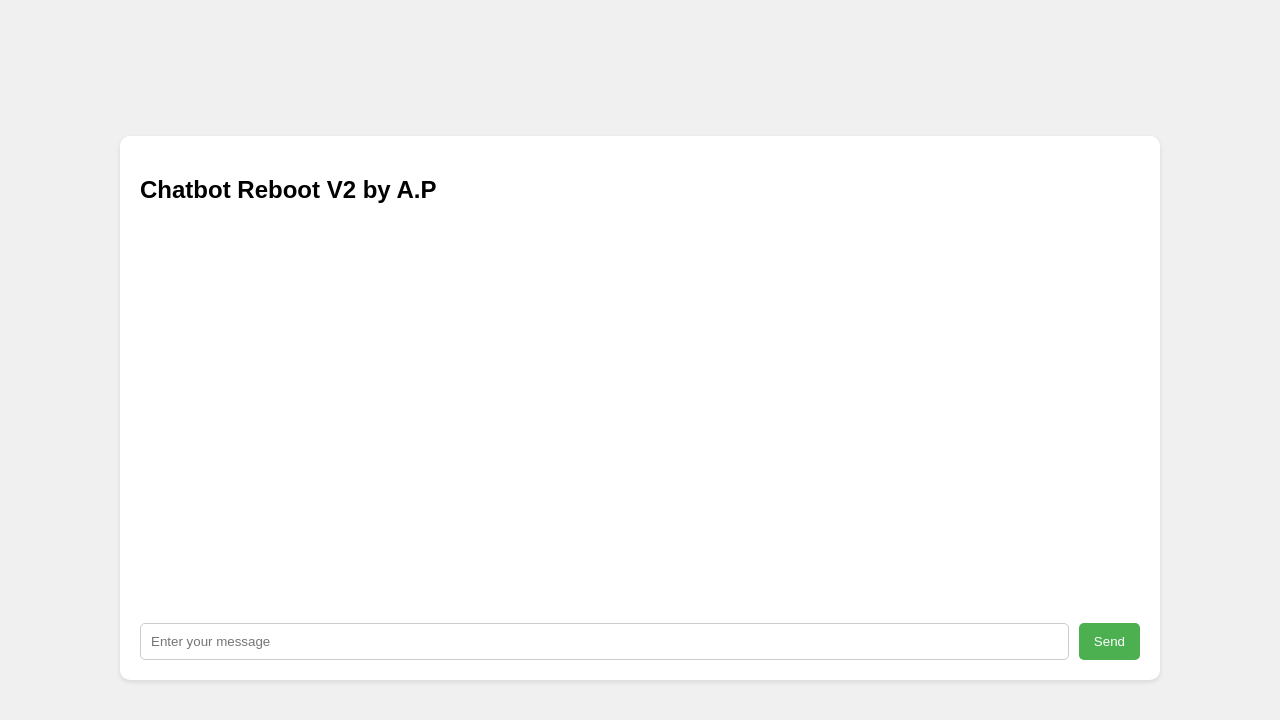
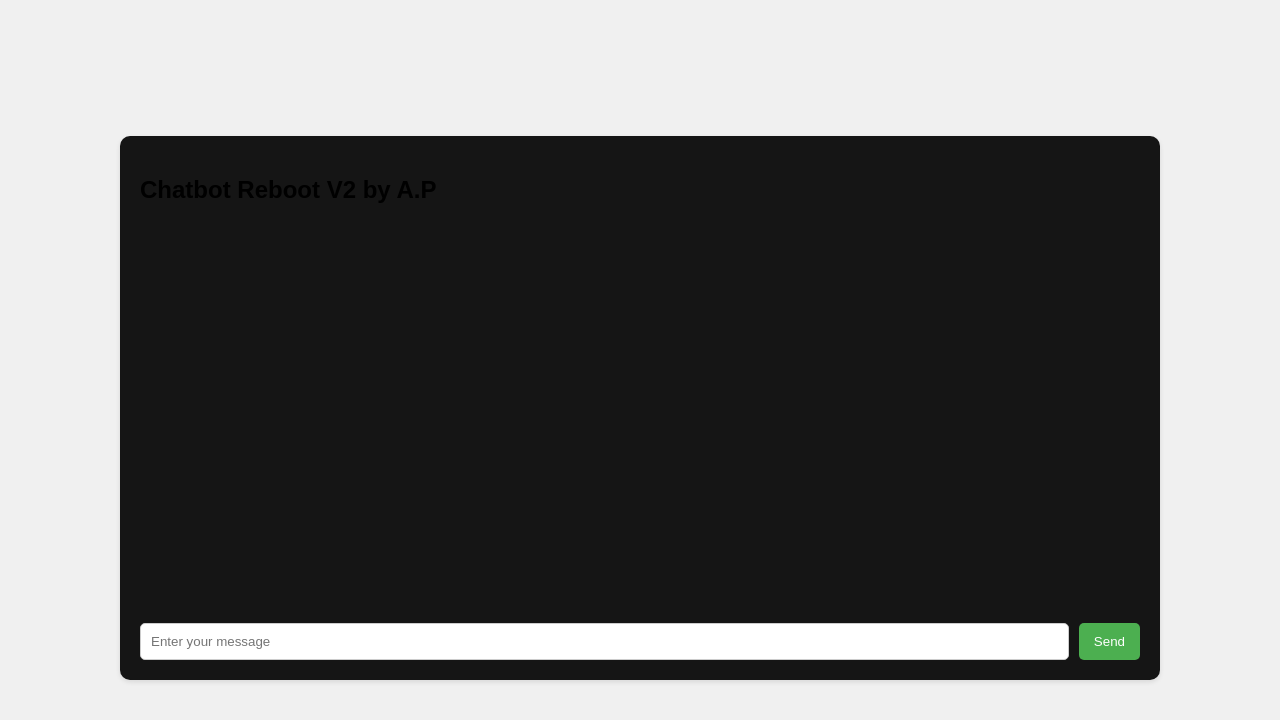
Before and after one commit to Hexagrim/Kalika-ai, a website: page index.html in a window 1280 px wide. Drawn offline with Linux system fonts and the light colour scheme.

Commit message:
Update index.html

```diff
--- a/index.html
+++ b/index.html
@@ -13,7 +13,7 @@
   }
 
   #chat-container {
-    background-color: #fff;
+    background-color: #151515;
     border-radius: 10px;
     padding: 20px;
     box-shadow: 0px 2px 5px rgba(0, 0, 0, 0.1);
```
